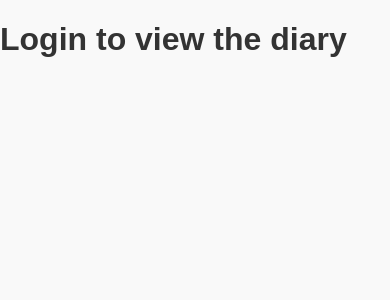
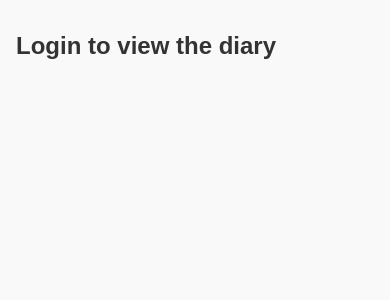
Before and after one commit to mahfuj69/mehers-diary, a Next.js app: page / in a window 390 px wide. Shown: the top 300 px of the page. Built offline with nearby package versions, Linux system fonts and the light colour scheme.

Commit message:
mobile friendly

```diff
--- a/app/page.js
+++ b/app/page.js
@@ -1,4 +1,4 @@
-'use client'
+'use client';
 
 import { useEffect, useState } from 'react';
 import { GoogleOAuthProvider, GoogleLogin } from '@react-oauth/google';
@@ -42,16 +42,33 @@ export default function Home() {
 
   return (
     <GoogleOAuthProvider clientId="195839471495-akcgks1mbgf2utk9300f3ki94c7elkn6.apps.googleusercontent.com">
-      <main className="p-4 max-w-md mx-auto font-sans">
+      <main
+        style={{
+          padding: '1rem',
+          maxWidth: '600px',
+          margin: '0 auto',
+          fontFamily: 'Arial, sans-serif'
+        }}
+      >
         {!isAuthorized ? (
           <>
-            <h1 className="text-2xl mb-4">Login to view the diary</h1>
+            <h1 style={{ fontSize: '24px', marginBottom: '1rem' }}>Login to view the diary</h1>
             <GoogleLogin onSuccess={handleLoginSuccess} onError={() => alert('Login failed')} />
           </>
         ) : (
           <>
-            <h2 className="text-xl mb-2">Welcome, {userEmail}</h2>
-            <pre className="whitespace-pre-wrap bg-gray-100 p-4 rounded">{diaryContent}</pre>
+            <h2 style={{ fontSize: '20px', marginBottom: '0.5rem' }}>Welcome, {userEmail}</h2>
+            <pre
+              style={{
+                whiteSpace: 'pre-wrap',
+                backgroundColor: '#f0f0f0',
+                padding: '1rem',
+                borderRadius: '8px',
+                overflowX: 'auto'
+              }}
+            >
+              {diaryContent}
+            </pre>
           </>
         )}
       </main>
```
